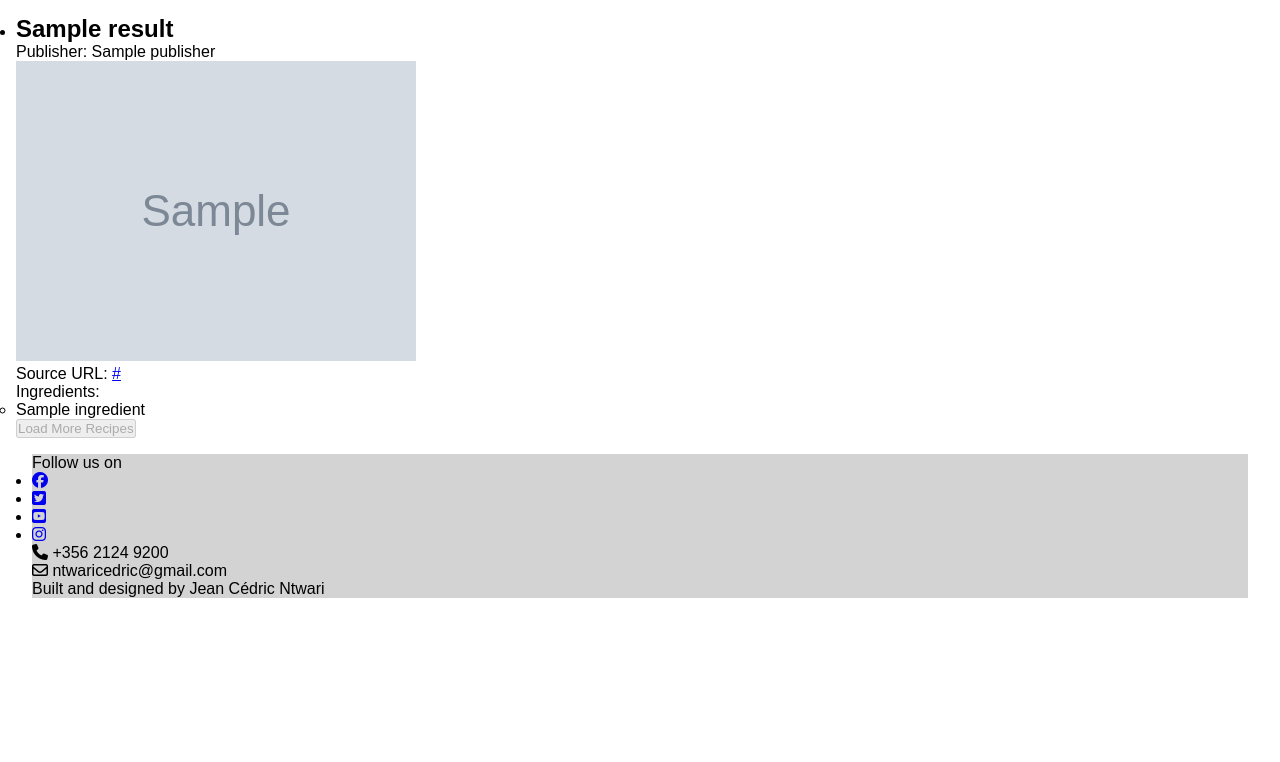
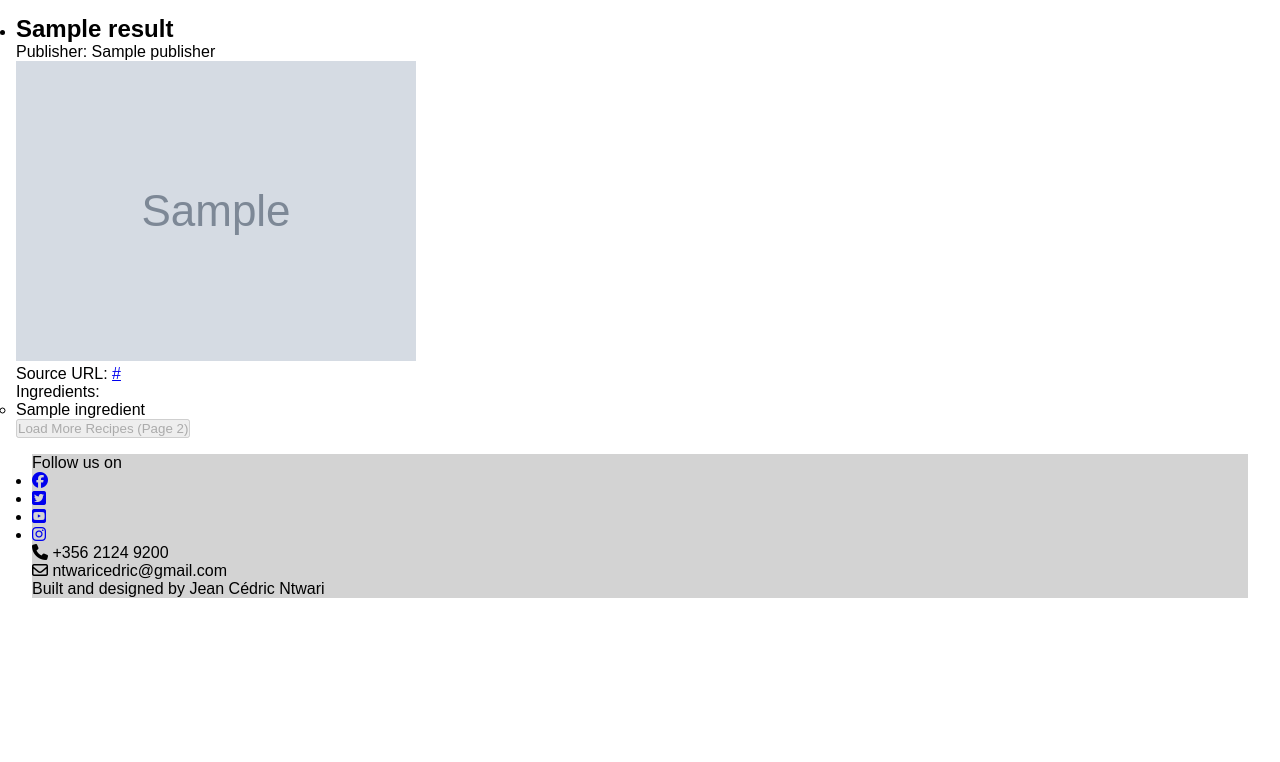
Before and after one commit to CedricNtwari/bake-mate, a Flask app: page /load-more in a window 1280 px wide. Shown: the part 38-800 px from the top of the page. Run offline with Flask 3, Linux system fonts and the light colour scheme; grey boxes marked "Sample" are stand-in pictures; a database or web service that is not in the repository returns one stand-in record (values such as "Sample title"); data that the repository does not hold is empty; some libraries are stand-ins or nearby versions.

Commit message:
Update "Load More" button text to show next page number

```diff
--- a/templates/index.html
+++ b/templates/index.html
@@ -54,7 +54,7 @@
     <form method="GET" action="/load-more">
         <input type="hidden" name="page" value="{{ page + 1 }}">
         <button type="submit" {% if not has_more_recipes %}disabled{% endif %}>
-            Load More Recipes
+            Load More Recipes (Page {{ page + 1 }})
         </button>
     </form>
     <button class="scroll-up-btn" onclick="scrollToTop()">↑</button>
```
